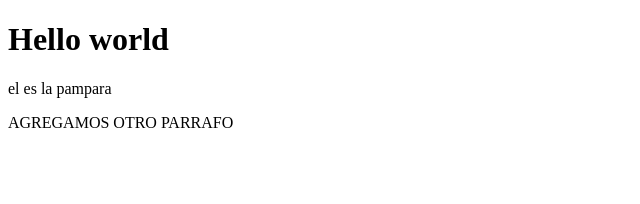
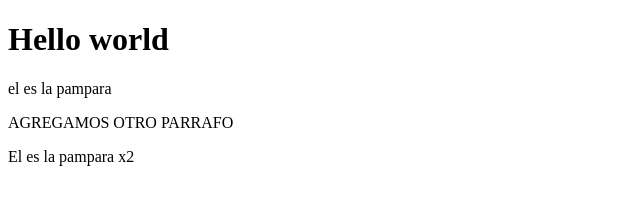
Before and after one commit to oscarandresnavamen18-debut/mini_sitio_3, a plain HTML site: page index.html in a window 1280 px wide. Shown: the whole page, without its empty margins (0-640 px from the left). Drawn offline with Linux system fonts and the light colour scheme.

Commit message:
feat(index): agregamos otro parrafo para poder crear una nueva rama y un nuevo commit

```diff
--- a/index.html
+++ b/index.html
@@ -10,5 +10,6 @@
     <h1>Hello world</h1>
     <p>el es la pampara </p>
     <P>AGREGAMOS OTRO PARRAFO</P>
+    <p>El es la pampara x2</p>
 </body>
 </html>
```
